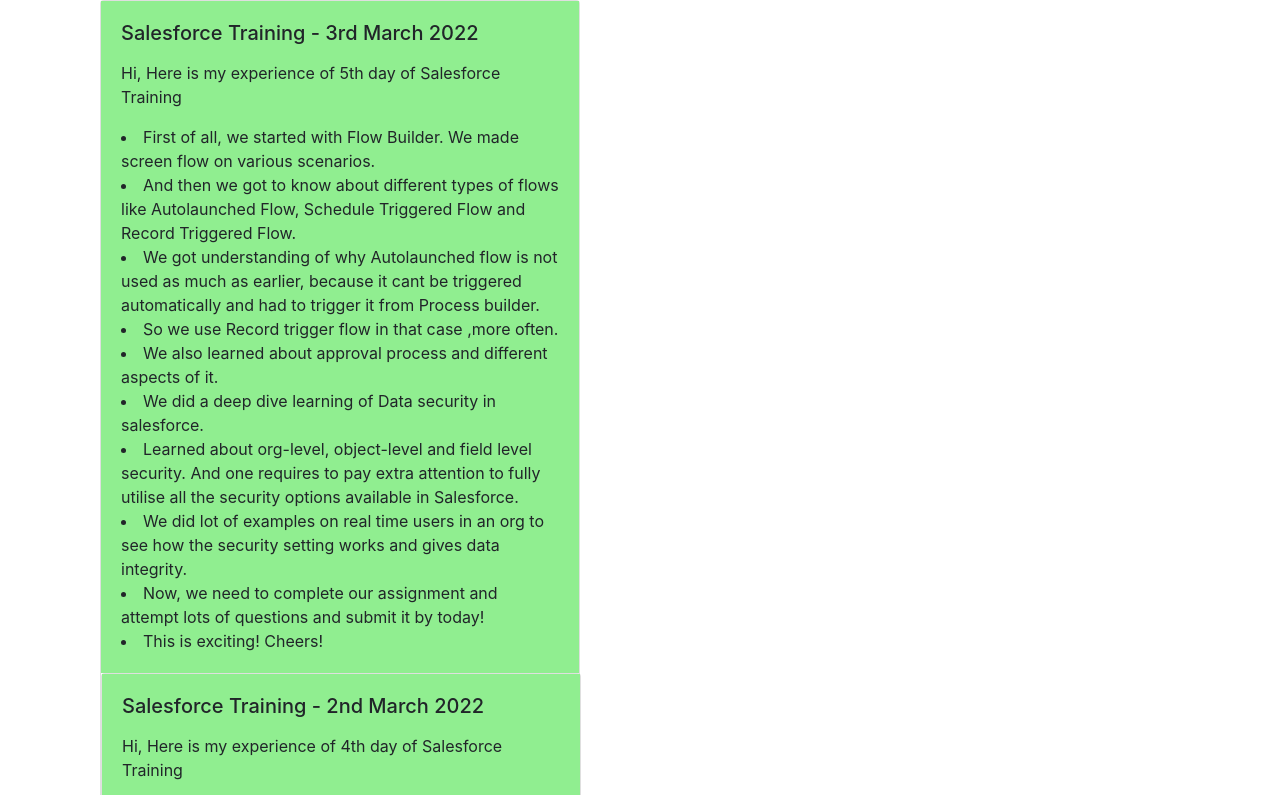
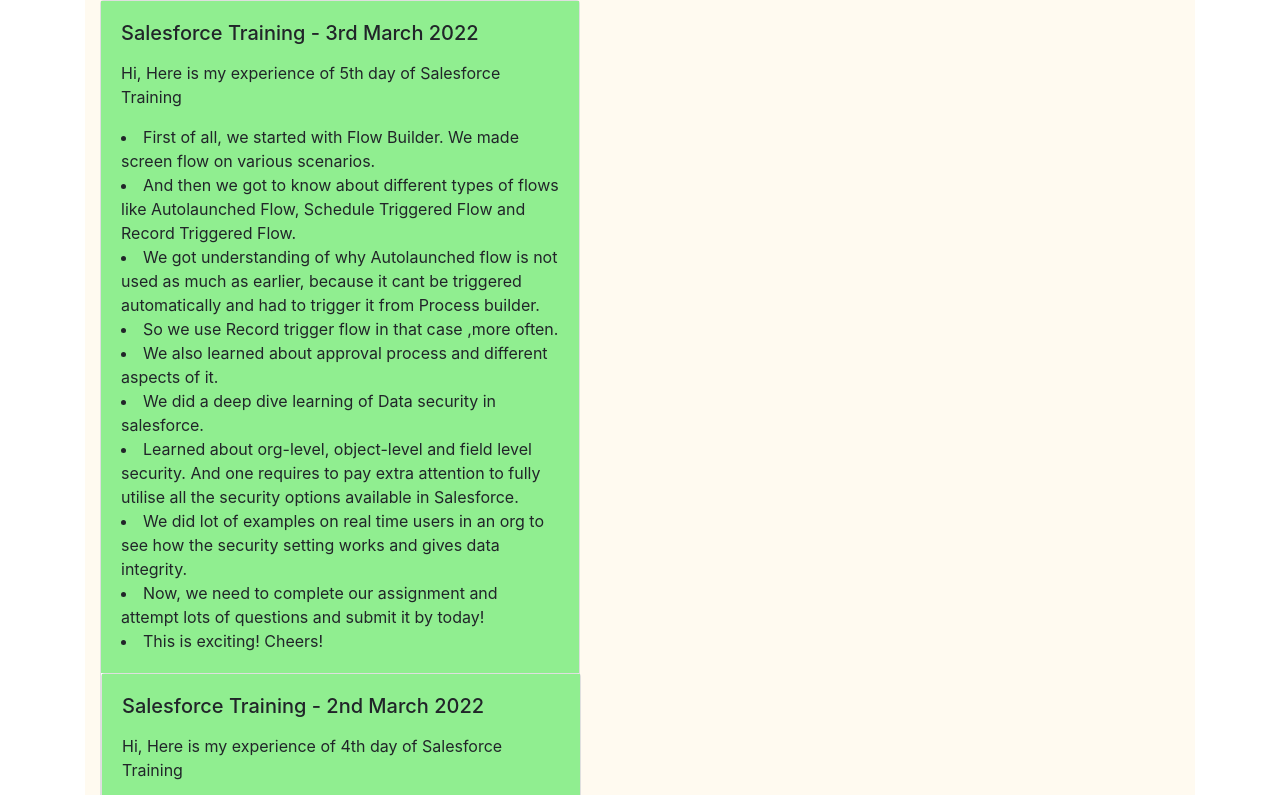
Before and after one commit to Shubhangi1998/Shubhangi1998.github.io, a plain HTML site: page journal.html in a window 1280 px wide. Shown: the top 795 px of the page. Drawn offline with nearby package versions, Linux system fonts and the light colour scheme.

Commit message:
Update journal.html

```diff
--- a/journal.html
+++ b/journal.html
@@ -7,7 +7,7 @@
 <script src="EmpData.js"> </script>
 </head>
 <body  class="container">
-<div class="container">
+<div class="container" style="background-color:FloralWhite;">
 	<div class="card" style="width: 30rem;">
   <div class="card-body" style="background-color:LightGreen;">
     <h5 class="card-title">Salesforce Training - 3rd March 2022</h5>
```
